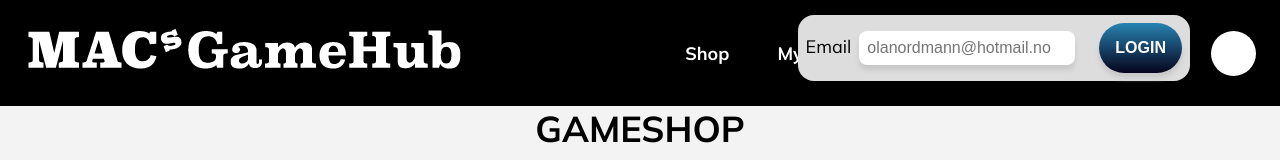
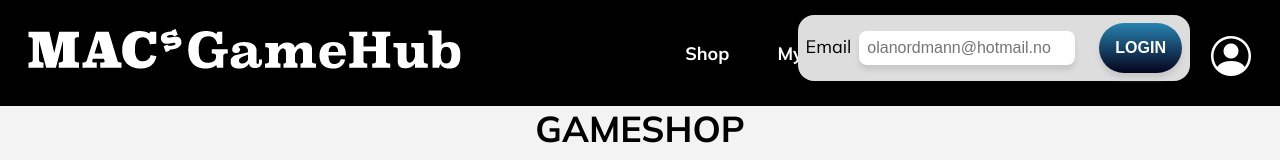
Before and after one commit to vildehw/uin23_eksamen_gruppe23, a React (Create React App) app in the folder frontend/: page /gameshop in a window 1280 px wide. Shown: the top 160 px of the page. Built offline with nearby package versions, Linux system fonts and the light colour scheme; no server answers.

Commit message:
Fikset import av bootstrap ikon

```diff
--- a/frontend/src/components/Layout.js
+++ b/frontend/src/components/Layout.js
@@ -19,7 +19,6 @@ export default function Layout (){
             setUser("Tore Marius")
         }
     }
-    // <i id="icon" class="bi bi-person-circle"></i>
 
     return (
         <>
@@ -32,7 +31,7 @@ export default function Layout (){
                 <NavLink className="nav-link" to="/mygames">My games</NavLink>
                 <NavLink className="nav-link" to="/favourites">Favorites</NavLink>
             </nav>
-            {user === "" ? <div id="icon"></div> : <img id="profile-img" alt="Profilbilde" src={user === "Ann-Charlott" ? AC : user === "Tore Marius" ? TM : ""}/>}
+            {user === "" ? <i id="icon" class="bi bi-person-circle"></i> : <img id="profile-img" alt="Profilbilde" src={user === "Ann-Charlott" ? AC : user === "Tore Marius" ? TM : ""}/>}
         </header>
         <main>
             <Outlet/>
--- a/frontend/src/css/main.css
+++ b/frontend/src/css/main.css
@@ -1,3 +1,4 @@
+@import "~bootstrap-icons/font/bootstrap-icons.css";
 @import url("https://cdn.jsdelivr.net/npm/bootstrap-icons@1.10.5/font/bootstrap-icons.css");
 @import url("https://fonts.googleapis.com/css2?family=Kanit:wght@500;700&family=Mulish:wght@400;700&display=swap");
 .headerfont {
@@ -144,9 +145,8 @@ main {
 #icon {
   width: 45px;
   height: 45px;
-  background-color: #ffffff;
   color: #ffffff;
-  font-size: 1rem;
+  font-size: 2.5rem;
   border-radius: 50%;
 }
 
--- a/frontend/src/sass/main.scss
+++ b/frontend/src/sass/main.scss
@@ -1,4 +1,5 @@
 //sass fra oppgave repository
+@import "~bootstrap-icons/font/bootstrap-icons.css";
 @import url("https://cdn.jsdelivr.net/npm/bootstrap-icons@1.10.5/font/bootstrap-icons.css");
 
 //FONTS
@@ -186,9 +187,8 @@ main {
 #icon {
     width: 45px;
     height: 45px;
-    background-color: $white;
     color: $white;
-    font-size: 1rem;
+    font-size: 2.5rem;
     border-radius: 50%;
 }
 
```
Also changed, not shown: 1 other file (tests, documents, lock files or other folders).
